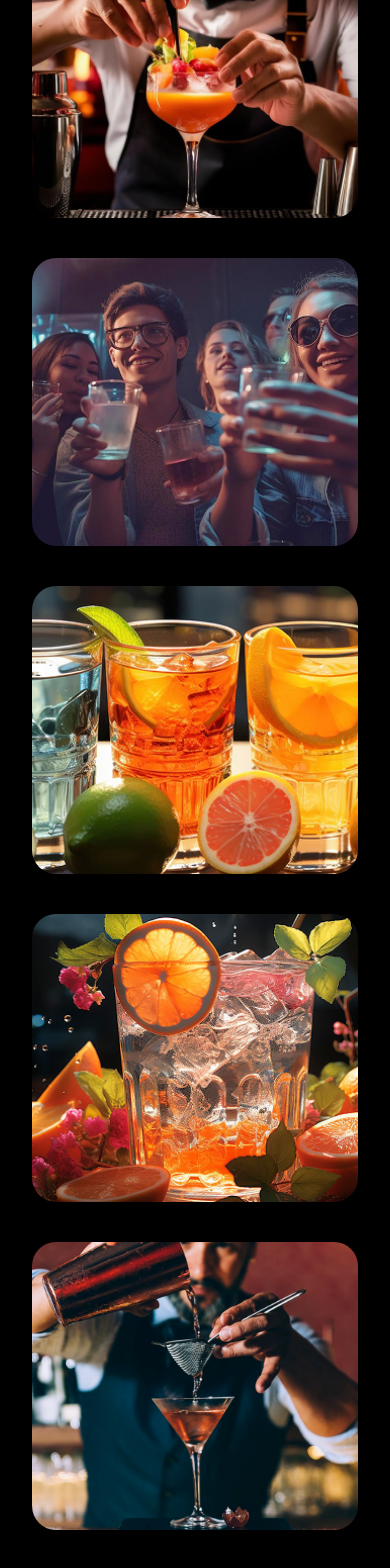
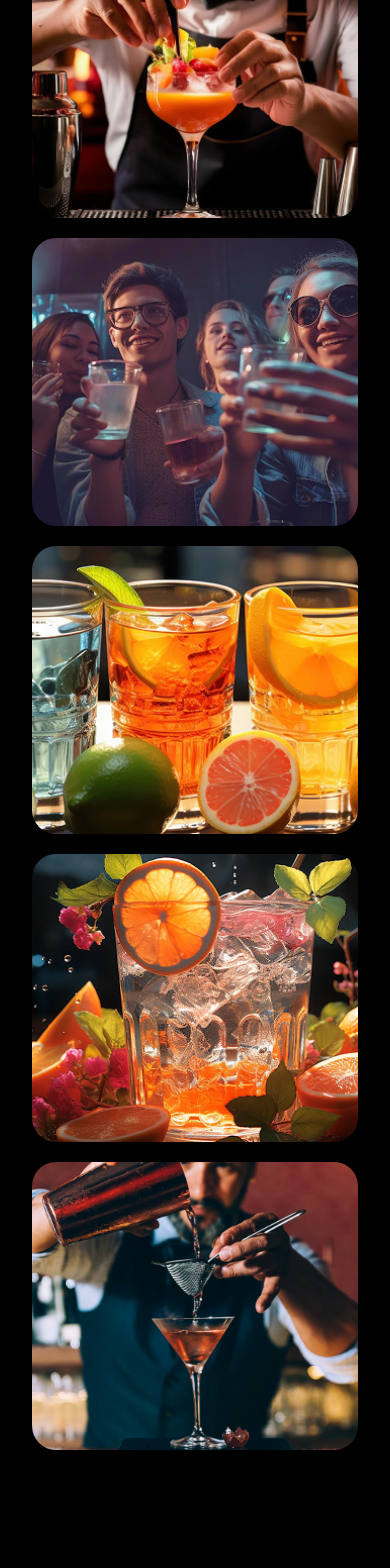
Before and after one commit to RoshanDev-codes/mojito-landing, a React (Vite) app: page / in a window 390 px wide. Shown: the part 3024-4592 px from the top of the page. Built offline with nearby package versions, Linux system fonts and the light colour scheme; a web font is replaced by a local one.

Commit message:
fixed gaps in grids

```diff
--- a/src/components/About.jsx
+++ b/src/components/About.jsx
@@ -87,7 +87,7 @@ const About = () => {
 
         <div
           id="top-grid"
-          className="grid mt-12 grid-cols-1 md:grid-cols-12 md:gap-5 gap-10"
+          className="grid mt-12 grid-cols-1 md:grid-cols-12 gap-5"
         >
           <div className="md:col-span-3 md:w-fit w-full">
             <div className="rounded-3xl relative h-72 overflow-hidden size-full">
@@ -122,7 +122,7 @@ const About = () => {
 
         <div
           id="bottom-grid"
-          className="grid grid-cols-1 mt-10 md:grid-cols-12 md:gap-5 gap-10"
+          className="grid grid-cols-1 mt-5 md:grid-cols-12 gap-5"
         >
           <div className="md:col-span-8">
             <div className="relative rounded-3xl h-72 size-full overflow-hidden">
```
